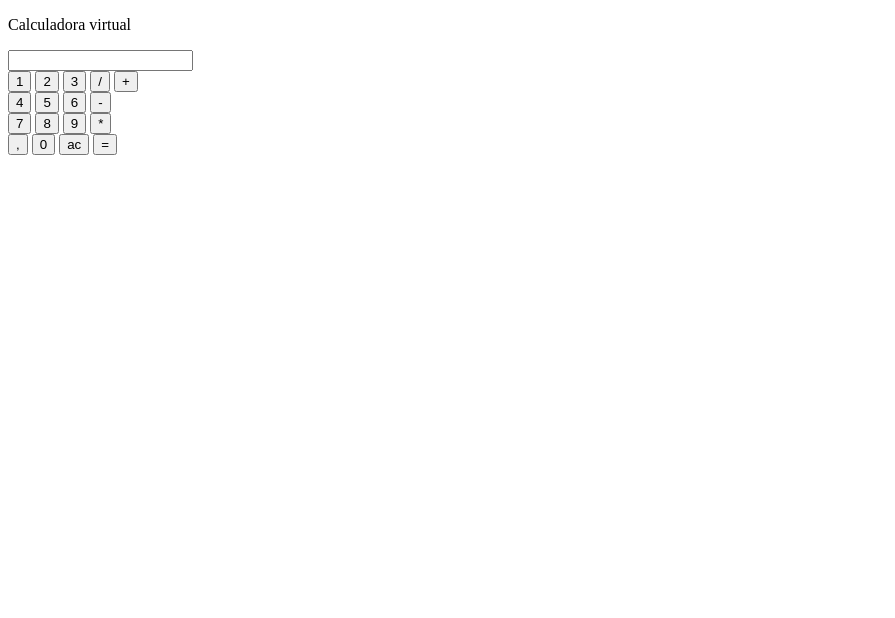
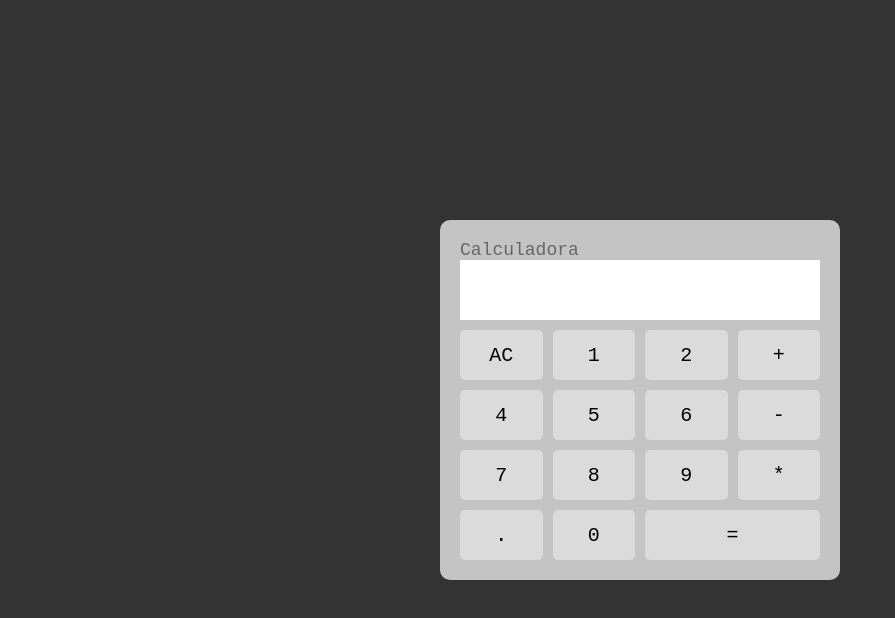
Before and after one commit to FilipeWillian22/pagina-tronco, a plain HTML site: page calculadora/calculadora.html in a window 1280 px wide. Shown: the whole page, without its empty margins (0-895 px from the left). Drawn offline with Linux system fonts and the light colour scheme.

Commit message:
Calculadora finalizada

```diff
--- a/calculadora/calculadora.html
+++ b/calculadora/calculadora.html
@@ -4,33 +4,89 @@
     <meta charset="UTF-8">
     <meta name="viewport" content="width=device-width, initial-scale=1.0">
     <title>Calculadora</title>
+    <style>
+        * {
+            margin: 0;
+            padding: 0;
+            box-sizing: border-box;
+            font-family: 'Courier New', Courier, monospace;
+        }
+        body {
+            background-color: #333;
+            display: flex;
+            align-items: center;
+            justify-content: center;
+            height: 100vh;
+            margin: 0;
+        }
+        #calc {
+            width: 400px;
+            background-color: #c4c4c4;
+            color: black;
+            display: flex;
+            flex-direction: column;
+            padding: 20px;
+            border-radius: 10px;
+        }
+        #calc h3 {
+            font-size: 18px;
+            font-weight: 300;
+            color: #666;
+        }
+        #display {
+            height: 60px;
+            font-size: 24px;
+            text-align: right;
+            border: none;
+            outline: none;
+        }
+        #button-container {
+            display: grid;
+            grid-template-columns: repeat(4, 1fr);
+            gap: 10px;
+            margin-top: 10px;
+        }
+        #button-container button {
+            border: 1px solid transparent;
+            border-radius: 5px;
+            height: 50px;
+            font-size: 20px;
+            background-color: #dbdbdb;
+            cursor: pointer;
+        }
+        #button-container button:hover {
+            background-color: #bababa;
+            border-color: #999;
+        }
+        #equal-btn {
+            grid-column: span 2;
+            background-color: rgb(47, 17, 219);
+        }
+    </style>
 </head>
 <body>
-    <p>Calculadora virtual</p>
-
+    <div id="calc">
+        <h3>Calculadora</h3>
         <input type="text" id="display" readonly>
-    <br>
-    <!--Criar botões que ao clicar farão o numero aparecer no visor-->
+        <div id="button-container"> <!--Coloquei em uma DIV para otimizar com o css-->
+            <!--Criei botões que ao clicar farão o numero aparecer no visor-->
+            <button onclick="limparDisplay()">AC</button> <!--Criei umna fução para limpar o display quando acionado o botão-->
             <button onclick="adicionarAoDisplay('1')">1</button>
             <button onclick="adicionarAoDisplay('2')">2</button>
-    <button onclick="adicionarAoDisplay('3')">3</button>
-    <button onclick="adicionarAoDisplay('/')">/</button>
             <button onclick="adicionarAoDisplay('+')">+</button>
-    <br>
             <button onclick="adicionarAoDisplay('4')">4</button>
             <button onclick="adicionarAoDisplay('5')">5</button>
             <button onclick="adicionarAoDisplay('6')">6</button>
             <button onclick="adicionarAoDisplay('-')">-</button>
-    <br>
             <button onclick="adicionarAoDisplay('7')">7</button>
             <button onclick="adicionarAoDisplay('8')">8</button>
             <button onclick="adicionarAoDisplay('9')">9</button>
             <button onclick="adicionarAoDisplay('*')">*</button>
-    <br>
-    <button onclick="adicionarAoDisplay('.')">,</button>
+            <button onclick="adicionarAoDisplay('.')">.</button>
             <button onclick="adicionarAoDisplay('0')">0</button>
-    <button onclick="limparDisplay('AC')">ac</button> <!--Criei umna fução para limpar o display quando acionado o botão-->
-    <button onclick="calcular('=')">=</button> <!--criei uma função para apresentar o resultado qunado acionado-->
+            <button id="equal-btn" onclick="calcular()">=</button> <!--criei uma função para apresentar o resultado qunado acionado-->
+        </div>
+    </div>
 
     <script>
          //criei uma váriavel que chamei de termo
@@ -38,29 +94,27 @@
         var display = document.getElementById("display");
 
         // criei uma function para fazer com que ao clicar em cada botão o valor acionado tenha efeito
-        function adicionarAoDisplay(valor){
+        function adicionarAoDisplay(valor) {
             termo += valor;
             display.value = termo;
         }
 
-        function limparDisplay(){
+        function limparDisplay() {
             termo = ''; // Limpa o display
             display.value = termo;
         }
+
         //criado uma function especifica para o botão de igual, para apresentar o resultado
-
         function calcular() {
-    resultado = '';
-    display.value = resultado;
-
-    var soma = "" + "";
-  return sum;
+            try {
+                resultado = eval(termo);
+                termo = resultado.toString();
+                display.value = termo;
+            } catch (error) {
+                termo = '';
+                display.value = 'Erro';
             }
-
-var result = calcular();
-adicionarAoDisplay(resultado);
-
-
+        }
     </script>
 </body>
 </html>
```
Lines whose indentation alone changed are shown as unchanged.
